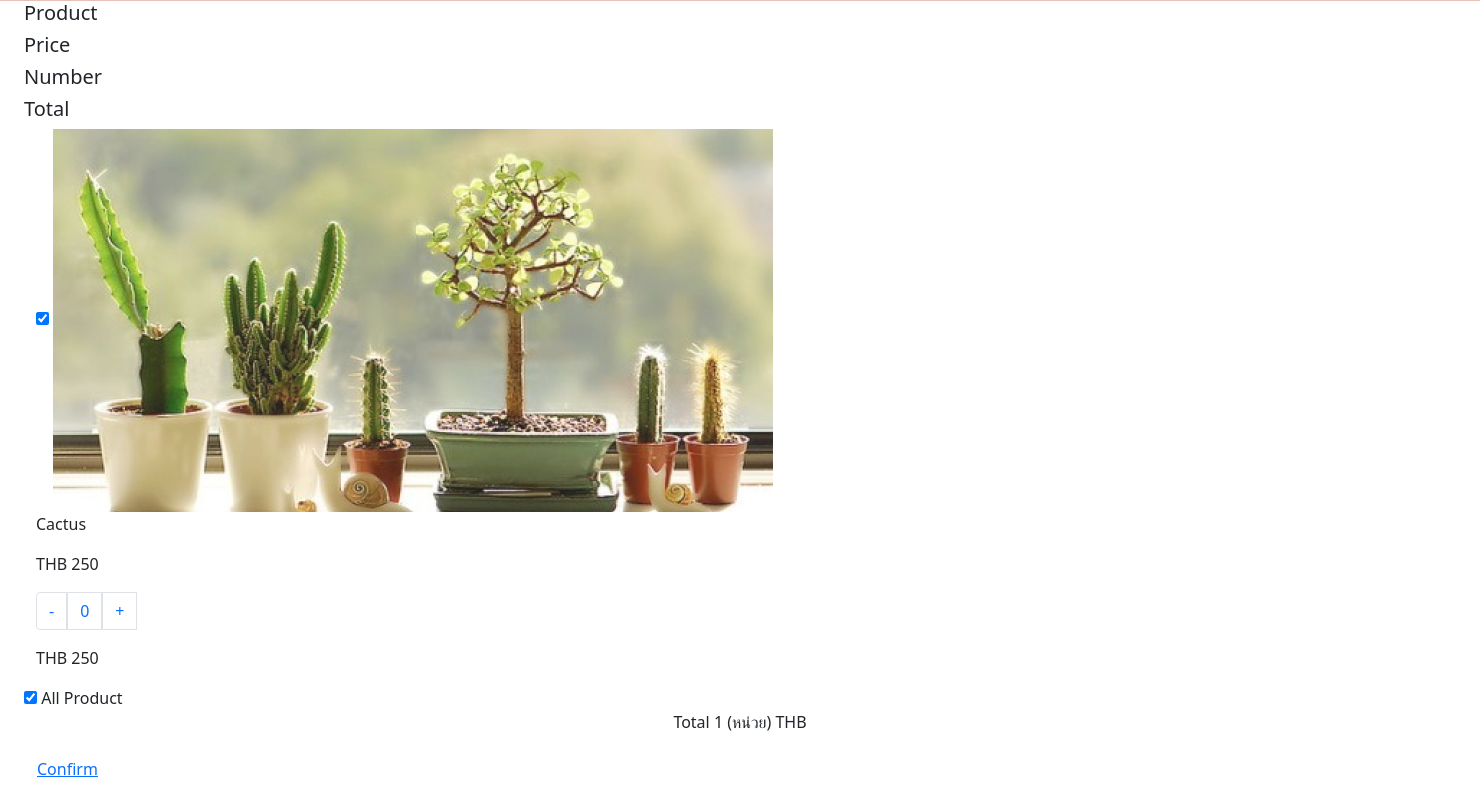
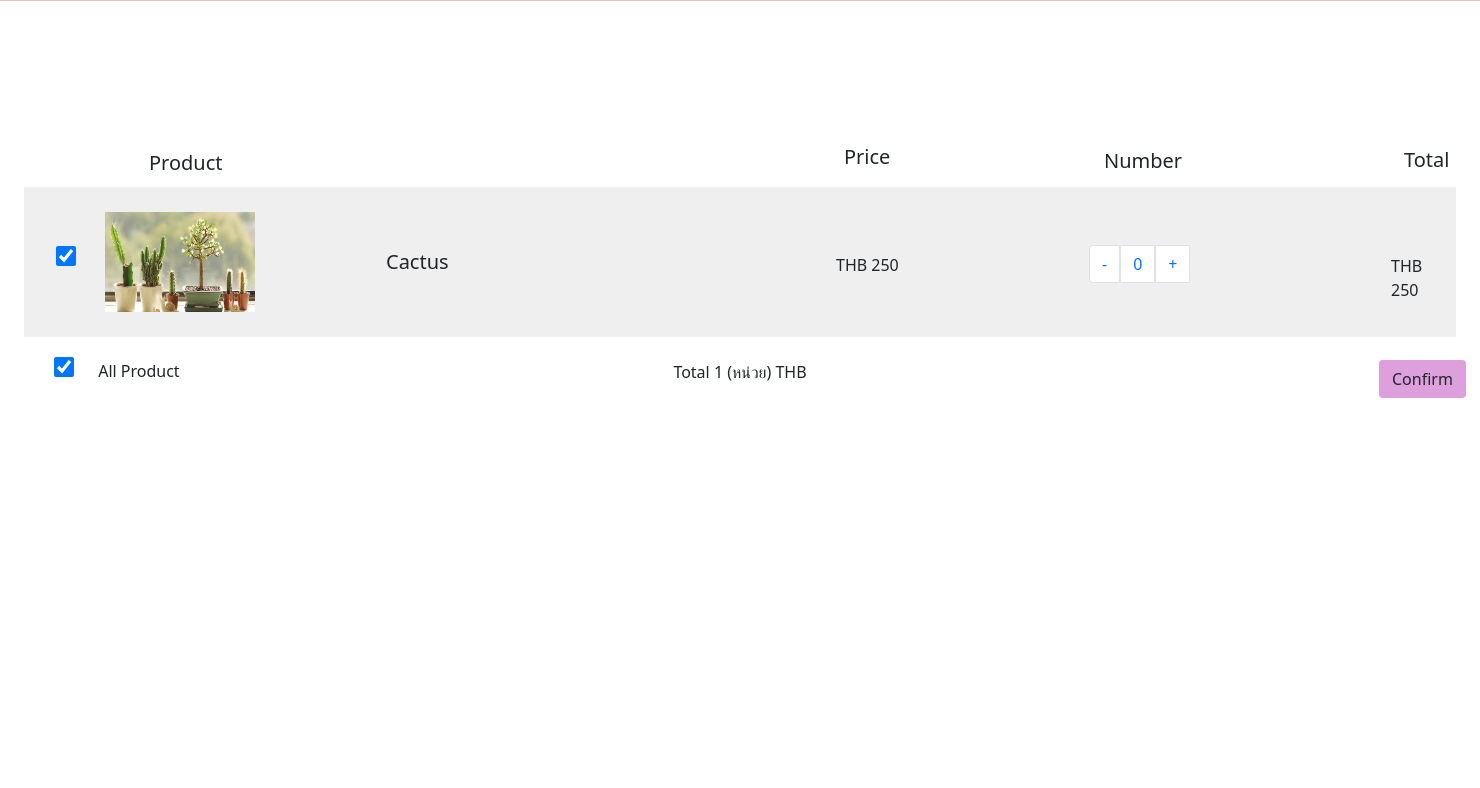
Before and after one commit to papawin0702/ProjectCactus, a Django app: page /cart/ in a window 1480 px wide. Shown: the part 62-850 px from the top of the page. After the commit the page ends 460 px from the top, so only its background shows below. Run offline with Django 4.2, Linux system fonts and the light colour scheme; parts of the project's set-up code (start-up, migrations or seed data) failed here and were passed over; some libraries are stand-ins or nearby versions.

Commit message:
first commit

```diff
--- a/static/cart.css
+++ b/static/carts.css
@@ -78,7 +78,8 @@
     font-size: 16px;
 }
 .btn3{
-    margin-left: 1300px;
+    margin-left: 1355px;
     margin-top:-70px;
     background-color: plum;
+    text-decoration: none;
 }
--- a/templates/cart.html
+++ b/templates/cart.html
@@ -5,7 +5,7 @@
 
 <link rel="stylesheet" href="{% static 'css/bootstrap.min.css' %}">
 <link rel="stylesheet" href="{% static 'colors_bt5.css' %}">
-
+<link rel="stylesheet" href="{% static 'carts.css' %}">
 
 <body>
     <div class="container-fluid">
@@ -42,7 +42,7 @@
             <input class="cart-form-check-input-last" type="checkbox" value="flexCheckChecked" checked>
             <label class="cart-form-check-lable-last" for="flexCheckChecked">All Product</label>
             <p class="cart-text-last text-center">Total  1 (หน่วย)  THB  </p>
-            <button class="btn justify-content-md-end btn-link">Confirm</button>
+            <button type="submit" class="btn justify-content-md-end btn-link btn3 link-dark">Confirm</button>
         </div>
     </div>
     <script src="{% static 'js/bootstrap.min.js' %}"></script>
```
Also changed, not shown: static/seed.css (+8 -4 lines), templates/cactus.html (+23 -4 lines).
